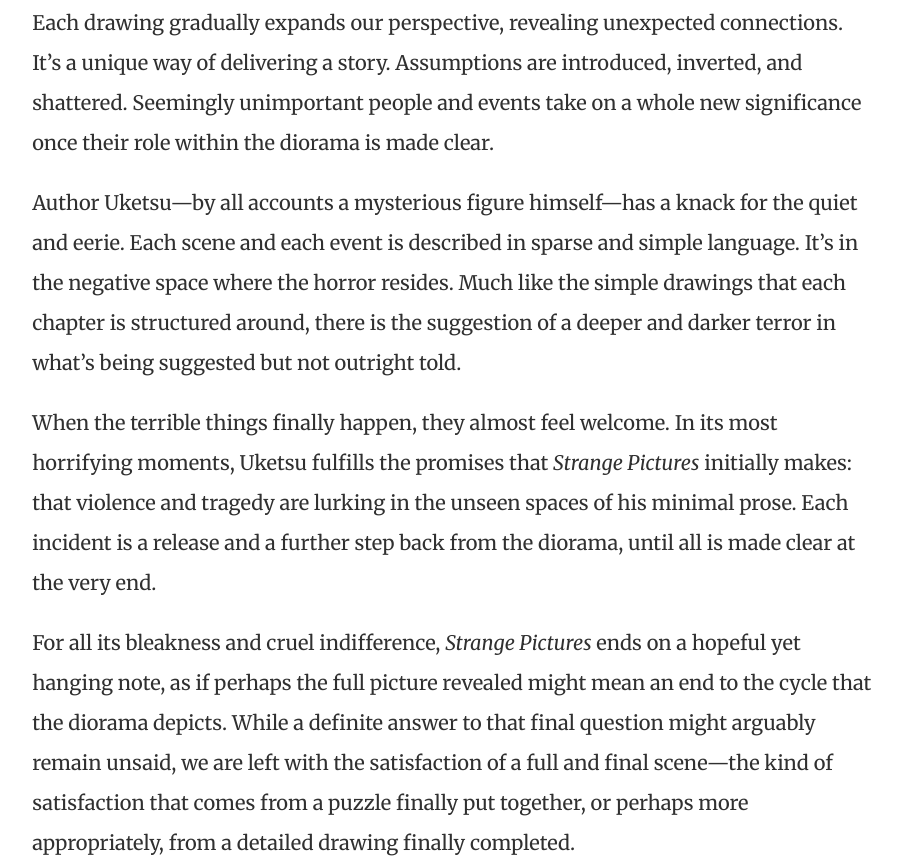
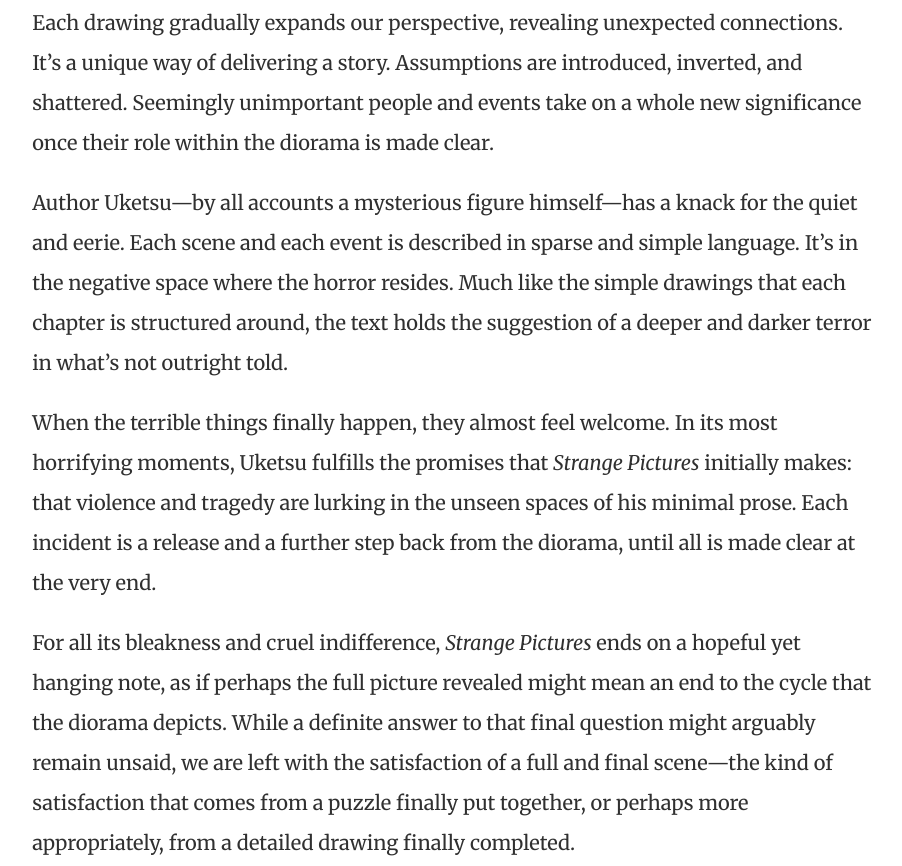
Before and after one commit to jrevc/jrev-reviews, an Eleventy site: page reviews/2025-02-07_strange-pictures.md in a window 1280 px wide. Shown: the part 1743-2609 px from the top of the page, without its empty margins (186-1088 px from the left). Built offline with nearby package versions, Linux system fonts and the light colour scheme; Eleventy itself is replaced by a stand-in of ours; files that its build step writes are made by us from their sources.

Commit message:
🛠️ Revise text in Strange Pictures review

```diff
--- a/reviews/2025-02-07_strange-pictures.md
+++ b/reviews/2025-02-07_strange-pictures.md
@@ -3,7 +3,7 @@
 author: 'Uketsu'
 authorLast: 'Uketsu'
 tags: ['Mystery', 'Weird Fiction', 'Horror', 'Asia']
-excerpt: 'Much like the simple drawings that each chapter is structured around, there is the suggestion of a deeper and darker terror in what’s being suggested but not outright told.'
+excerpt: 'Much like the simple drawings that each chapter is structured around, the text holds the suggestion of a deeper and darker terror in what’s not outright told.'
 ---
 
 Above all other things, *Strange Pictures* is a story that highlights the importance of perspective. Reading it is like viewing a sprawling, elaborate murder-diorama, but with a zoomed-in point of view that only allows for a few things at a time to be visible.
@@ -14,7 +14,7 @@
 
 Each drawing gradually expands our perspective, revealing unexpected connections. It’s a unique way of delivering a story. Assumptions are introduced, inverted, and shattered. Seemingly unimportant people and events take on a whole new significance once their role within the diorama is made clear.
 
-Author Uketsu&mdash;by all accounts a mysterious figure himself&mdash;has a knack for the quiet and eerie. Each scene and each event is described in sparse and simple language. It’s in the negative space where the horror resides. Much like the simple drawings that each chapter is structured around, there is the suggestion of a deeper and darker terror in what’s being suggested but not outright told.
+Author Uketsu&mdash;by all accounts a mysterious figure himself&mdash;has a knack for the quiet and eerie. Each scene and each event is described in sparse and simple language. It’s in the negative space where the horror resides. Much like the simple drawings that each chapter is structured around, the text holds the suggestion of a deeper and darker terror in what’s not outright told.
 
 When the terrible things finally happen, they almost feel welcome. In its most horrifying moments, Uketsu fulfills the promises that *Strange Pictures* initially makes: that violence and tragedy are lurking in the unseen spaces of his minimal prose. Each incident is a release and a further step back from the diorama, until all is made clear at the very end.
 
```
